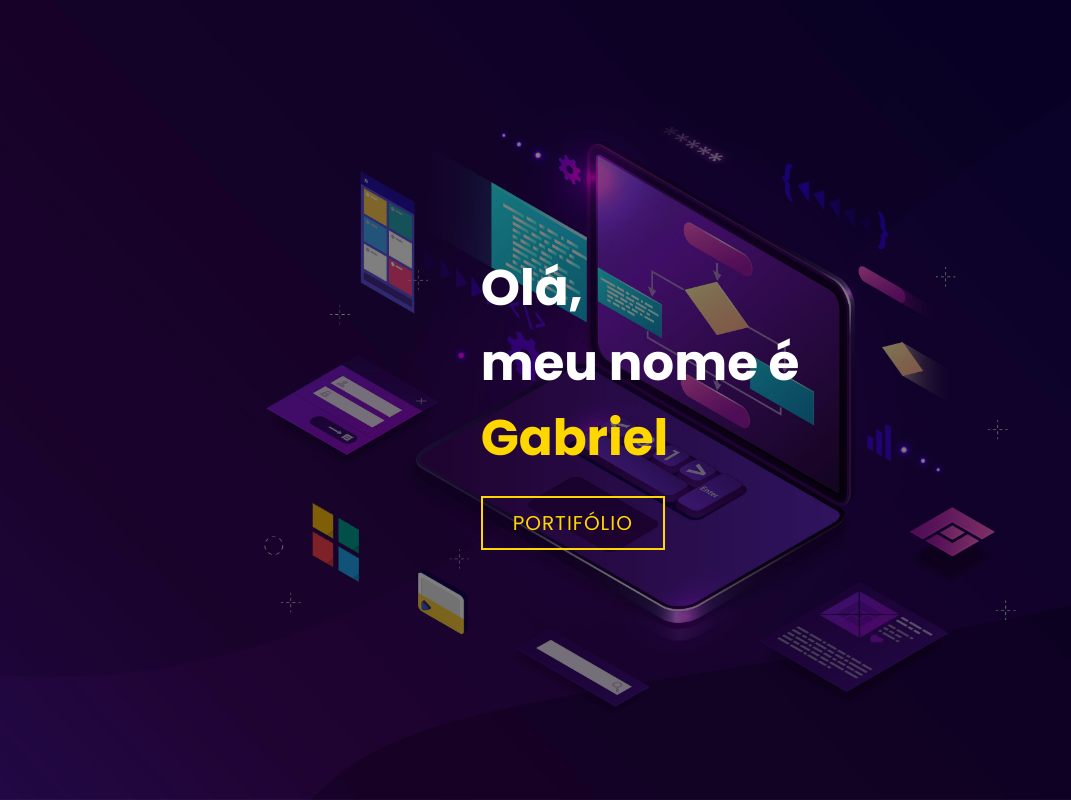
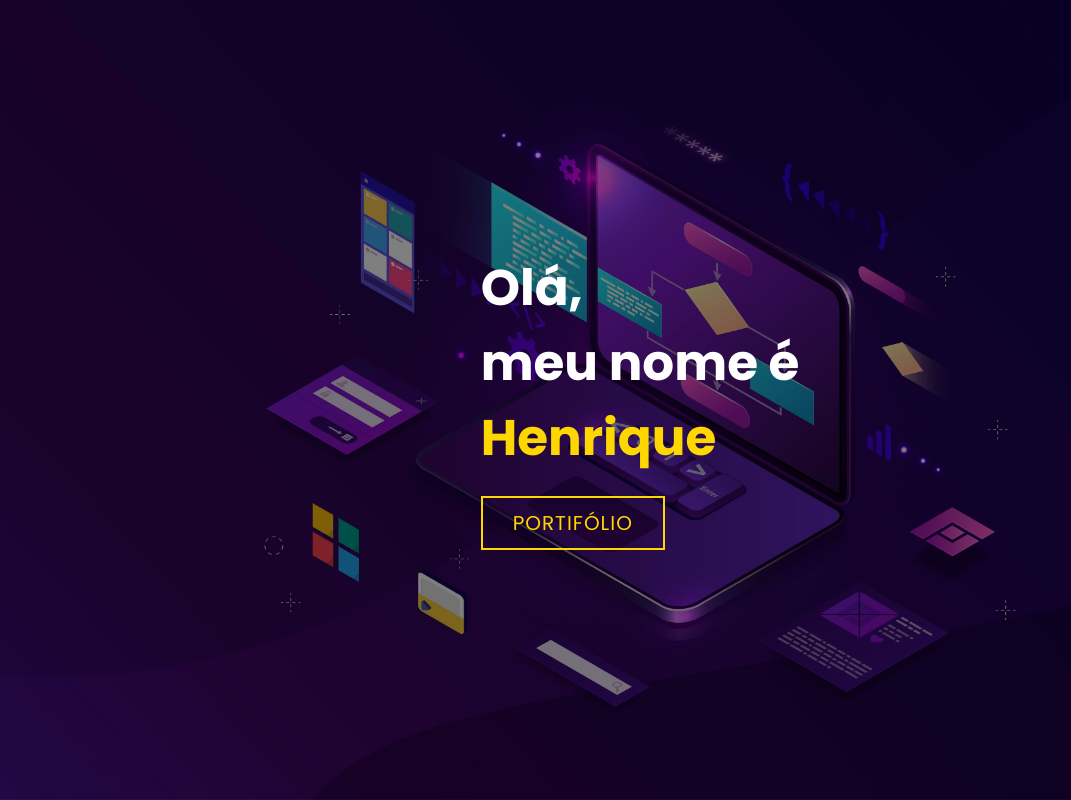
Before and after one commit to henriquefujita/portfolio-HenriqueFujita, a plain HTML site: page index.html in a window 1280 px wide. Shown: the top 800 px of the page, without its empty margins (0-1071 px from the left). Drawn offline with Linux system fonts and the light colour scheme.

Commit message:
update name

```diff
--- a/index.html
+++ b/index.html
@@ -14,7 +14,7 @@
             <div>
                 <h1>Olá,<span></span></h1>
                 <h1>meu nome é<span></span></h1>
-                <h1>Gabriel<span></span></h1>
+                <h1>Henrique<span></span></h1>
                 <a href="#portfolio" type="button" class="cta">Portifólio</a>
             </div>
         </div>
```
